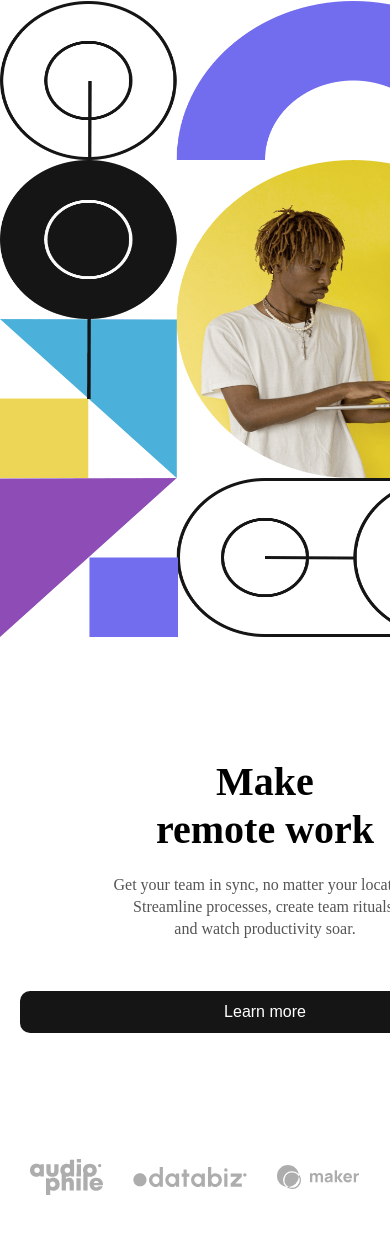
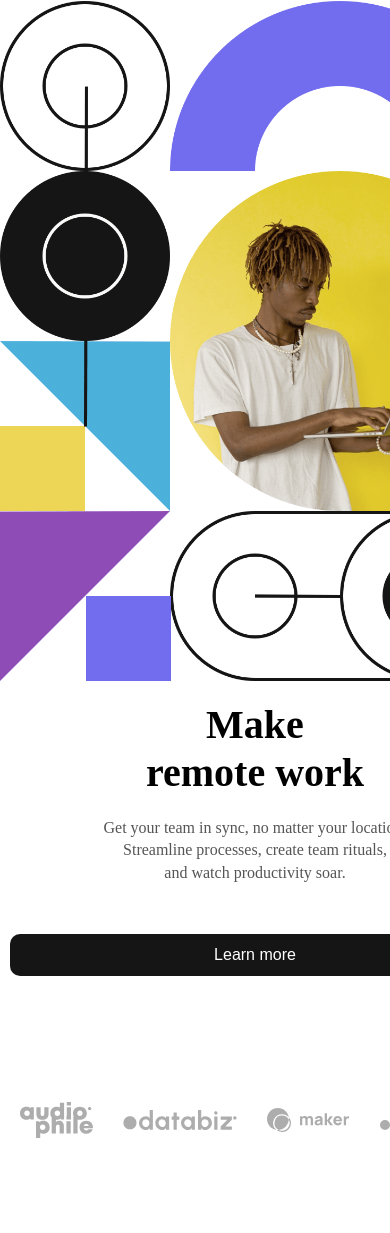
Before and after one commit to Oluwatobi-Bethel/drop-down-navigation, a plain HTML site: page index.html in a window 390 px wide. Shown: the part 151-1384 px from the top of the page. After the commit the page ends 1319 px from the top, so only its background shows below. Drawn offline with Linux system fonts and the light colour scheme.

Commit message:
updated code

```diff
--- a/style.css
+++ b/style.css
@@ -146,9 +146,11 @@
     @media only screen and (max-width: 600px) {
        .hero_container {
           grid-template-columns: 1fr;
+          text-align: center;
       }
 
       .hero_group {
+        padding: 20px 10px;
           text-align: center;
           max-width: 100%;
       }
@@ -182,6 +184,7 @@
       .hero_image {
         grid-row: 1;
         width: 100%;
+        height: auto;
 
       }
   }
```
